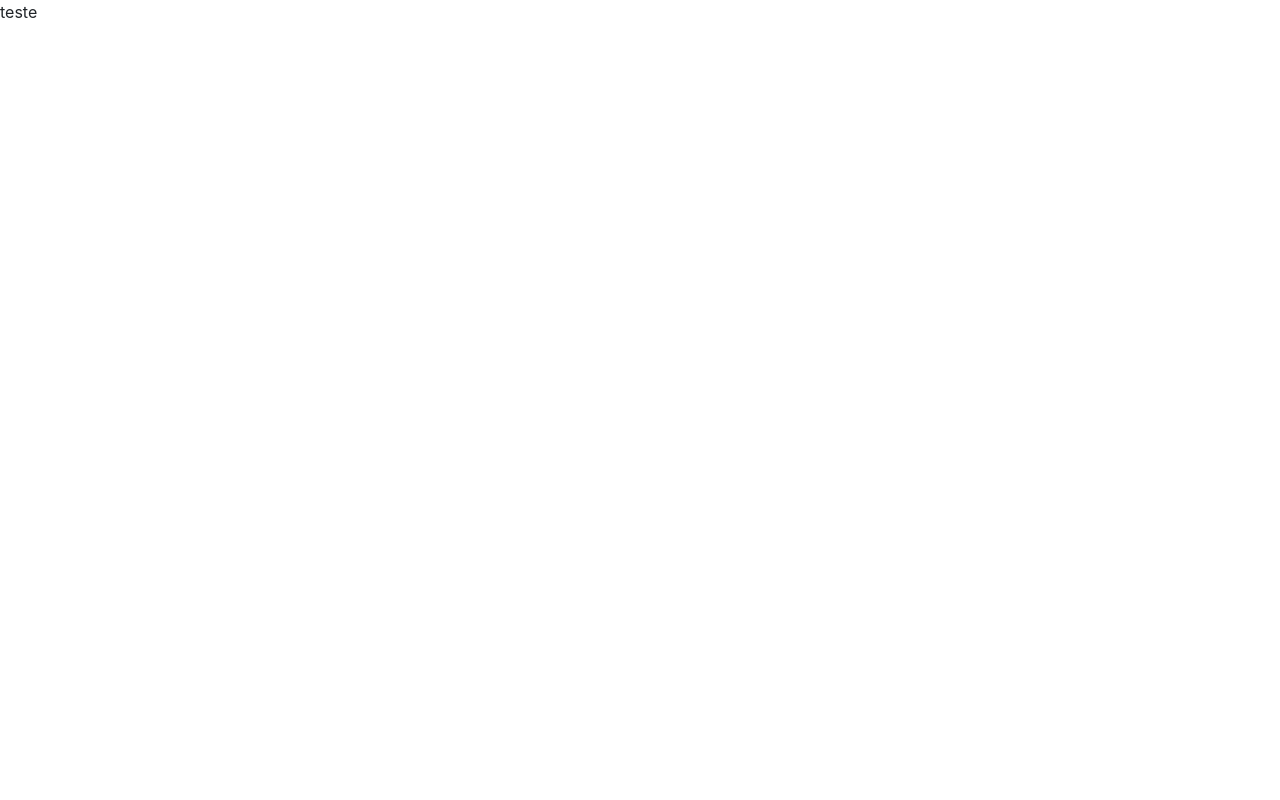
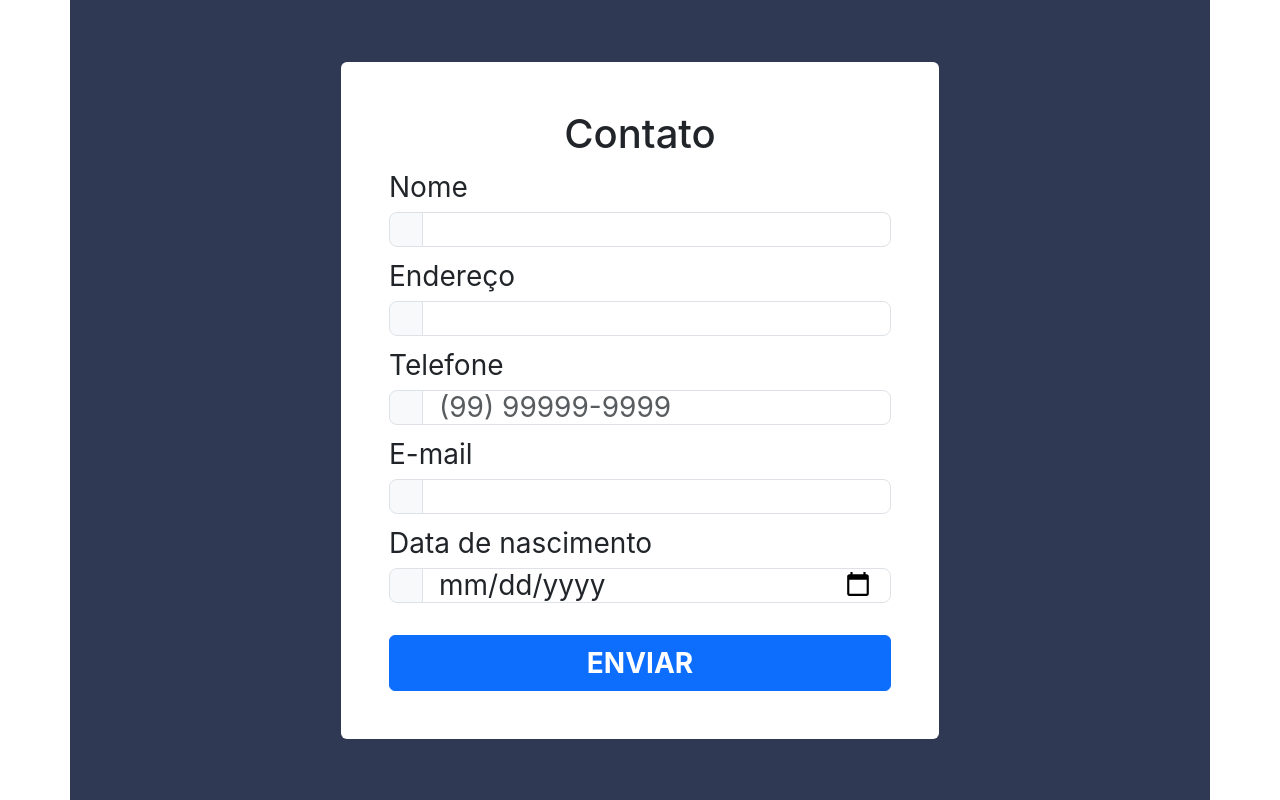
Before and after one commit to wesleysantossts/teste-insightit, a React (Create React App) app: page / in a window 1280 px wide. Built offline with nearby package versions, Linux system fonts and the light colour scheme; some icons are missing.

Commit message:
layout base do formulário

```diff
--- a/public/index.html
+++ b/public/index.html
@@ -13,6 +13,7 @@
     <link rel="manifest" href="%PUBLIC_URL%/manifest.json" />
     <link href="https://cdn.jsdelivr.net/npm/bootstrap@5.3.0-alpha1/dist/css/bootstrap.min.css" rel="stylesheet"
       integrity="sha384-GLhlTQ8iRABdZLl6O3oVMWSktQOp6b7In1Zl3/Jr59b6EGGoI1aFkw7cmDA6j6gD" crossorigin="anonymous">
+    <link href="//netdna.bootstrapcdn.com/bootstrap/3.0.0/css/bootstrap-glyphicons.css" rel="stylesheet" />
     <title>Formulário - Insight IT</title>
   </head>
   <body>
--- a/src/App.css
+++ /dev/null
@@ -1,38 +0,0 @@
-.App {
-  text-align: center;
-}
-
-.App-logo {
-  height: 40vmin;
-  pointer-events: none;
-}
-
-@media (prefers-reduced-motion: no-preference) {
-  .App-logo {
-    animation: App-logo-spin infinite 20s linear;
-  }
-}
-
-.App-header {
-  background-color: #282c34;
-  min-height: 100vh;
-  display: flex;
-  flex-direction: column;
-  align-items: center;
-  justify-content: center;
-  font-size: calc(10px + 2vmin);
-  color: white;
-}
-
-.App-link {
-  color: #61dafb;
-}
-
-@keyframes App-logo-spin {
-  from {
-    transform: rotate(0deg);
-  }
-  to {
-    transform: rotate(360deg);
-  }
-}
--- /dev/null
+++ b/src/components/global/defaultLayout/index.js
@@ -0,0 +1,12 @@
+import React from 'react';
+import './styles.css';
+
+const DefaultLayout = ({ children, fluid }) => {
+  return (
+    <div className={`d-flex justify-content-center align-items-center w-100 ${fluid ? "container-fluid" : "container"}`}>
+      {children}
+    </div>
+  )
+};
+
+export default DefaultLayout;
--- /dev/null
+++ b/src/components/global/defaultLayout/styles.css
@@ -0,0 +1,4 @@
+.container, .container-fluid {
+  height: 100vh;
+  background-color: var(--cor-primaria)
+}
--- /dev/null
+++ b/src/components/global/input/index.js
@@ -0,0 +1,24 @@
+import React from 'react';
+import './styles.css';
+
+const Input = (props) => {
+  return (
+    <div className='form-group'>
+      {props.label && <label className='control-label mb-1 fs-3'>{props.label}</label>}
+      <div className='input-group input-group-lg flex-nowrap mb-2'>
+        {props.icon && <span className='input-group-text'><i className={`glyphicon glyphicon-${props.icon}`}></i></span>}
+        <input
+          className='form-control fs-3'
+          id={props.id}
+          name={props.name}
+          type={props.type}
+          placeholder={props.placeholder || false}
+          required={props.required || false}
+          readOnly={props.readonly || false}
+        />
+      </div>
+    </div>
+  )
+};
+
+export default Input;
--- /dev/null
+++ b/src/components/global/input/styles.css
@@ -0,0 +1,3 @@
+.input-group {
+  height: 35px;
+}
--- a/src/index.css
+++ b/src/index.css
@@ -1,5 +1,6 @@
-body {
+body, #root {
   margin: 0;
+  padding: 0;
   font-family: -apple-system, BlinkMacSystemFont, 'Segoe UI', 'Roboto', 'Oxygen',
     'Ubuntu', 'Cantarell', 'Fira Sans', 'Droid Sans', 'Helvetica Neue',
     sans-serif;
@@ -11,3 +12,8 @@ code {
   font-family: source-code-pro, Menlo, Monaco, Consolas, 'Courier New',
     monospace;
 }
+
+:root {
+  --cor-primaria: #303954;
+  --cor-secundaria: #26263d;
+}
--- a/src/pages/login.js
+++ /dev/null
@@ -1,11 +0,0 @@
-import React from 'react';
-
-const Login = (props) => {
-  return (
-    <div>
-      teste
-    </div>
-  )
-};
-
-export default Login;
--- /dev/null
+++ b/src/pages/login/index.js
@@ -0,0 +1,24 @@
+import React from 'react';
+import DefaultLayout from '../../components/global/defaultLayout';
+import Input from '../../components/global/input';
+import './styles.css'
+
+const Login = (props) => {
+  return (
+    <DefaultLayout>
+      <div className='container-formulario p-5 rounded-2 border-0'>
+        <h1 className='text-center mt-0'>Contato</h1>
+        <form onSubmit={() => {}}>
+          <Input type='text' label='Nome' icon='user' />
+          <Input type='text' label='Endereço' icon='home' />
+          <Input type='number' label='Telefone' placeholder='(99) 99999-9999' icon='phone' />
+          <Input type='email' label='E-mail' icon='envelope' />
+          <Input type='date' label='Data de nascimento' icon='calendar' />
+          <button type='submit' className='btn btn-primary w-100 mt-4 fs-3 fw-bold'>ENVIAR</button>
+        </form>
+      </div>
+    </DefaultLayout>
+  )
+};
+
+export default Login;
--- /dev/null
+++ b/src/pages/login/styles.css
@@ -0,0 +1,4 @@
+.container-formulario {
+  font-size: 1.2em;
+  background-color: white;
+}
--- a/src/routes.js
+++ b/src/routes.js
@@ -2,10 +2,19 @@ import React from 'react';
 import { Routes, Route } from 'react-router-dom';
 import Login from './pages/login';
 
+const routes = [
+  {
+    path: '/',
+    element: <Login />,
+    exact: true
+  }
+];
+
 const RoutesComponent = (props) => {
+  const routesComponent = routes.map((rota, index) => (<Route key={index} path={rota.path} element={rota.element} />))
   return (
     <Routes>
-      <Route path={'/'} element={<Login />} exact />
+      {routesComponent}
     </Routes>
   )
 };
```
Also changed, not shown: src/App.js (+3 -5 lines).
